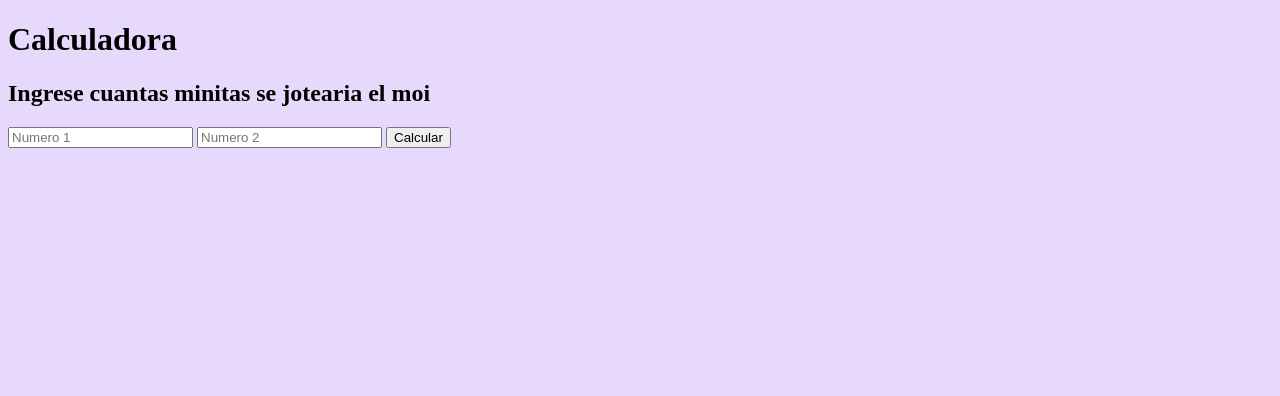
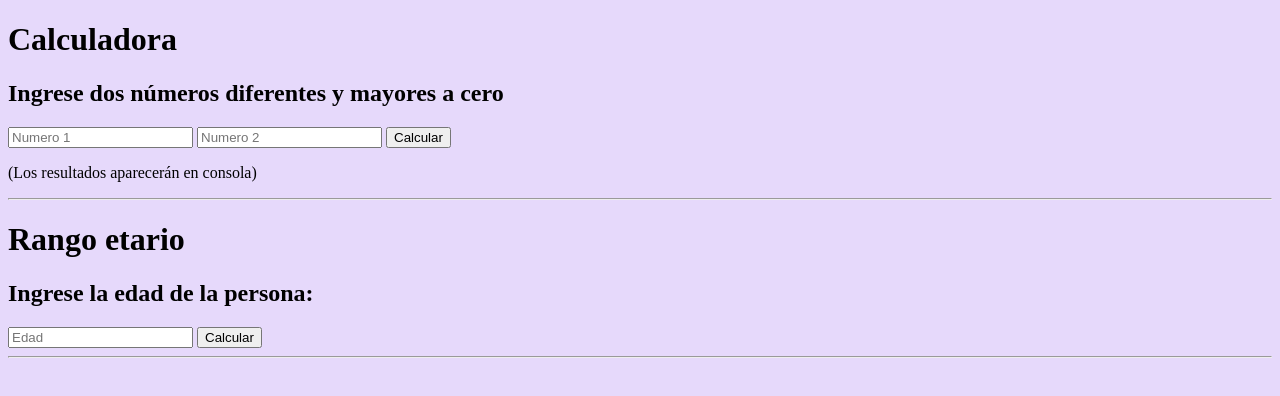
Before and after one commit to moi-rodriguez/Clases, a plain HTML site: page Fullstack/act_1.3.2/index.html in a window 1280 px wide. Drawn offline with Linux system fonts and the light colour scheme.

Commit message:
Refactor calculator and age range functions for clarity and improved validation

```diff
--- a/Fullstack/act_1.3.2/index.html
+++ b/Fullstack/act_1.3.2/index.html
@@ -7,9 +7,10 @@
     <link rel="stylesheet" href="style.css">
 </head>
 <body>
+    <!-- 2. Realizar operaciones con dos números. -->
     <h1>Calculadora</h1>
 
-    <h2>Ingrese cuantas minitas se jotearia el moi</h2>
+    <h2>Ingrese dos números diferentes y mayores a cero</h2>
 
     <input
         id="num1"
@@ -25,8 +26,27 @@
         value=""
     >
 
-    <!-- onClick es un "evento" del botón -->
     <button onclick="calcular()">Calcular</button>
+
+    <p>(Los resultados aparecerán en consola)</p>
+
+    <hr>
+
+    <!-- 3. obtener el rango etario de la persona -->
+        <h1>Rango etario</h1>
+
+        <h2>Ingrese la edad de la persona:</h2>
+
+        <input
+        id="edad"
+        type="string"
+        placeholder="Edad"
+        value=""
+        >
+
+        <button onclick="rangoEtario()">Calcular</button>
+        <hr>
+
 
     <script src="script.js"></script>
 </body>
--- a/Fullstack/act_1.3.2/script.js
+++ b/Fullstack/act_1.3.2/script.js
@@ -25,3 +25,33 @@ function calcular() {
         console.log('ERROR: Ingrese dos números diferentes y mayores a cero.')
     }
 }
+
+function rangoEtario() {
+    edad = document.getElementById('edad').value
+    edad = parseInt(edad)
+
+    if (typeof edad === 'number' && !isNaN(edad)) {
+
+        if (edad > 0) {
+
+            if (edad < 18) {
+                console.log('Persona es menor de edad!')
+            }
+            else if (edad < 65) {
+                console.log('Persona es adulto!')
+            }
+            else if (edad < 85) {
+                console.log('Persona es adulto mayor!')
+            }
+            else {
+                console.log('Persona es de años dorados!')
+            }
+
+        } else {
+            console.log('Ingrese edad valida')
+        }
+
+    } else {
+        console.log('ERROR: El valor ingresado no es un número')
+    }
+}
```
